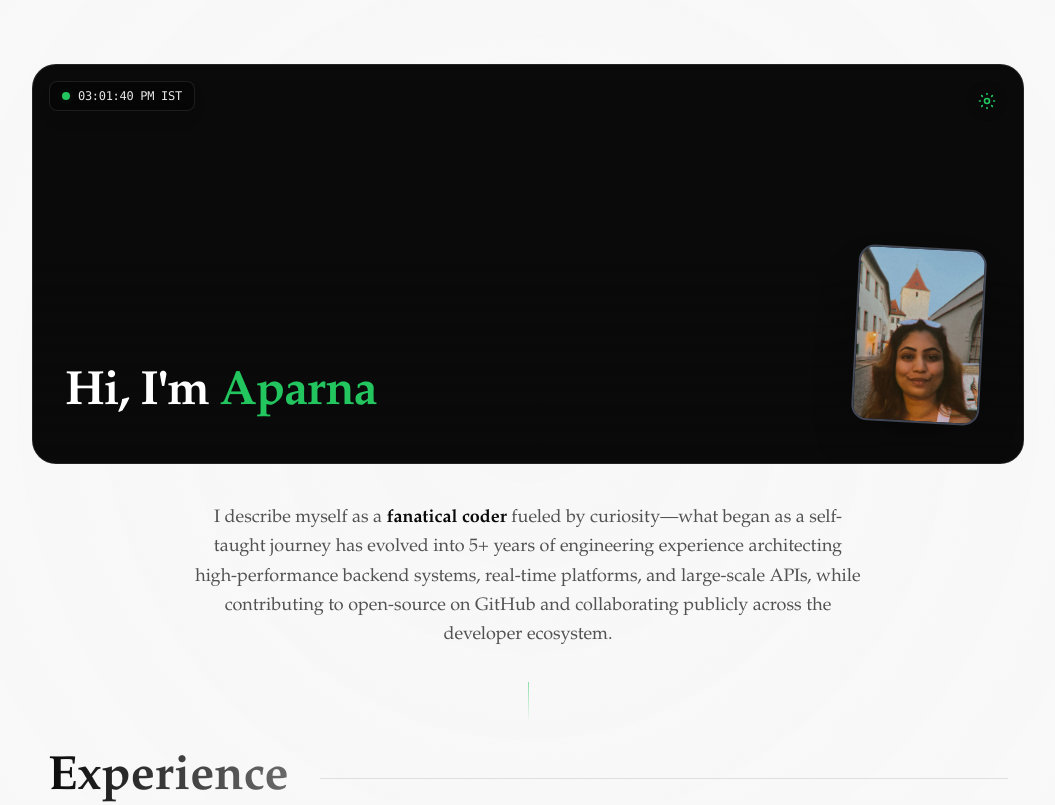
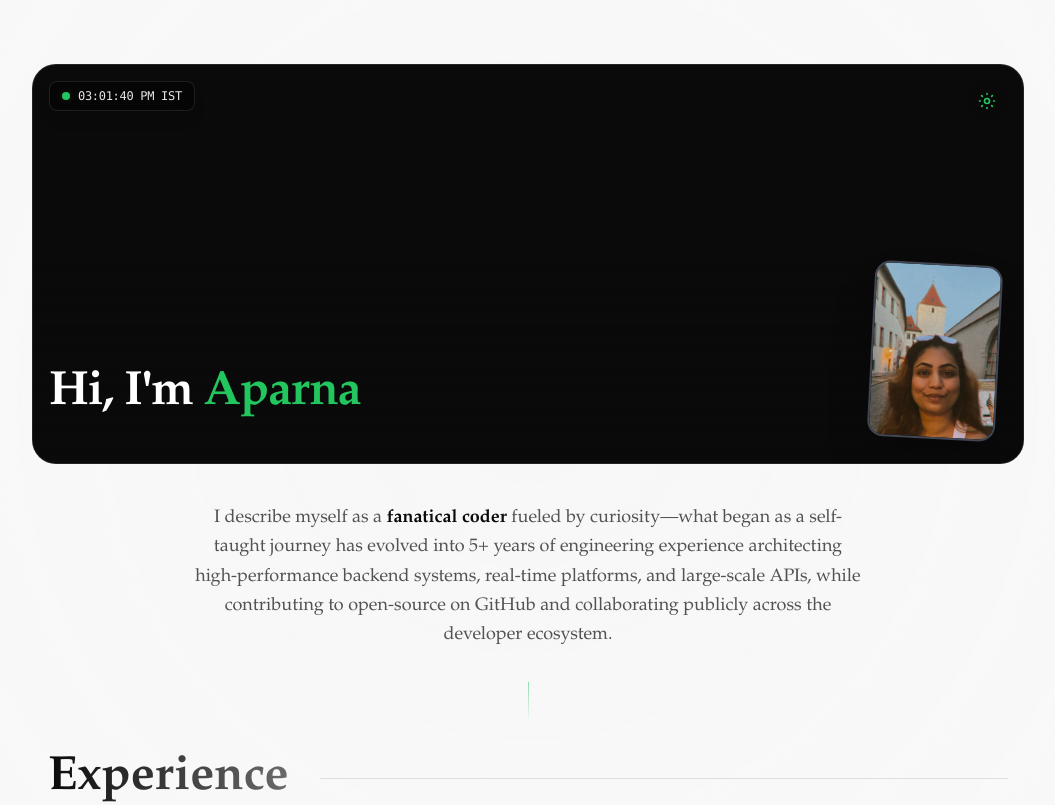
Before and after one commit to aparna2198/portfolio, an Astro site: page / in a window 1280 px wide. Shown: the top 805 px of the page, without its empty margins (112-1167 px from the left). Built offline with nearby package versions, Linux system fonts and the light colour scheme; Astro itself is replaced by a stand-in of ours; no server answers.

Commit message:
style: Adjust `LocationTile` positioning and z-index for improved visual layout.

```diff
--- a/src/components/LocationTile.astro
+++ b/src/components/LocationTile.astro
@@ -43,9 +43,9 @@ const profileImage = "/map-overlay.jpg";
     </div>
   </div>
 
-  <div class="absolute inset-0 z-10 p-8 pointer-events-none">
+  <div class="absolute inset-0 z-40 p-8 pointer-events-none">
     <!-- Middle/Bottom Text (Absolute) -->
-    <div class="absolute bottom-8 left-8 max-w-md">
+    <div class="absolute bottom-8 left-4 max-w-md">
       <h2
         class="text-3xl md:text-5xl font-bold tracking-tight text-white mb-2 leading-tight"
       >
@@ -55,7 +55,7 @@ const profileImage = "/map-overlay.jpg";
   </div>
   <!-- Floating Profile Picture (Bottom Right) -->
   <div
-    class="absolute bottom-6 right-6 md:bottom-10 md:right-10 w-24 h-32 md:w-32 md:h-44 rounded-2xl overflow-hidden border-2 border-white/20 shadow-2xl rotate-3 group-hover:rotate-0 transition-all duration-500 bg-gray-900 group-hover:scale-105 z-20"
+    class="absolute bottom-3 right-3 md:bottom-6 md:right-6 w-24 h-32 md:w-32 md:h-44 rounded-2xl overflow-hidden border-2 border-white/20 shadow-2xl rotate-3 group-hover:rotate-0 transition-all duration-500 bg-gray-900 group-hover:scale-105 z-20"
   >
     <img
       src={profileImage}
```
